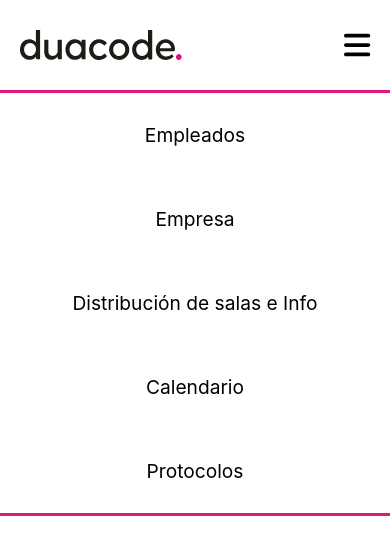
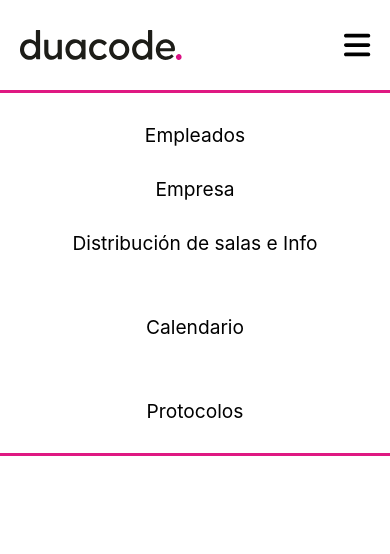
Before and after one commit to EliasMairaRookie/DuacodeApp, a React (Create React App) app in the folder duacodeapp/: page / in a window 390 px wide. Shown: the top 554 px of the page. Built offline with nearby package versions, Linux system fonts and the light colour scheme.

Commit message:
Cabecera semifuncional

```diff
--- a/duacodeapp/src/css/cabecera.css
+++ b/duacodeapp/src/css/cabecera.css
@@ -53,18 +53,64 @@
     align-items: center;
     justify-content: center;
 }
-  .menu-actual{
-    font-weight:bold;
-  }
-  .menu-item:hover {
-    font-weight:bold;
+
+
+.menu-item:hover .nav-url {
+  font-weight: bold;
+}
+
+
+
+  .menu-item-empresa{
+    flex: 1;
+    cursor: pointer;
+    font-size: 1.2rem;
+    display: flex;
+    justify-content: center;
+    align-items: center;
+    position: relative;
   }
 
-  /* Responsivo: para pantallas pequeñas */
-  @media (max-width: 768px) {
-    .nav-menu {
-      flex-direction: column;
-    }
+
+  .submenu {
+    display: none; /* Oculto por defecto */
+    position: absolute;
+    top: 100%;
+    background-color: #684e54;
+    z-index: 1;
+
+  }
+
+  .submenu-item{
+    border-top:1px solid black;
+  }
+
+  /* Hover en submenú */
+  .submenu-item:hover .nav-url {
+  font-weight: bold;
+  }
+
+
+  /* Submenú activo cuando se hace clic en "Empresa" */
+  .submenu.active {
+    display: block;
 
 
   }
+
+  .menu-item-empresa.active{
+    font-weight: bold;
+  }
+  .bold{
+    font-weight: bold;
+  }
+
+
+    /* Responsive: para pantallas pequeñas */
+    @media (max-width: 768px) {
+      .nav-menu {
+        flex-direction: column;
+      }
+
+
+    }
--- a/duacodeapp/src/js/cabecera.js
+++ b/duacodeapp/src/js/cabecera.js
@@ -2,18 +2,27 @@ import '../css/cabecera.css';
 import logo from '../imagenes/logo-duacode-negro.svg';
 import { FontAwesomeIcon } from "@fortawesome/react-fontawesome";
 import { faBars } from "@fortawesome/free-solid-svg-icons";
+import React, { useState } from 'react';
 
+const Cabecera = () => {
+  const [isSubmenuOpen, setIsSubmenuOpen] = useState(false);
 
-function Cabecera (){
+  const toggleSubmenu = () => {
+    setIsSubmenuOpen(prevState => !prevState);
+  };
 
-    return(
+  return (
     <header className="header">
       <div className="header-top">
         <div className="div-logo">
-            <a href="/" className='nav-url'><img src={logo} alt="Logo" className='logo'/></a>
+          <a href="/" className='nav-url'>
+            <img src={logo} alt="Logo" className='logo' />
+          </a>
         </div>
         <div className="icon">
-            <a href="/ajustes" className='nav-url'><FontAwesomeIcon icon={faBars} className='icono'/></a>
+          <a href="/ajustes" className='nav-url'>
+            <FontAwesomeIcon icon={faBars} className='icono' />
+          </a>
         </div>
       </div>
 
@@ -21,8 +30,20 @@ function Cabecera (){
         <div className="menu-item">
           <a href="/*" className='nav-url'>Empleados</a>
         </div>
-          <div className="menu-item">
-          <a href="/*" className='nav-url'>Empresa</a>
+        {/* Empresa con submenú */}
+        <div className={`menu-item-empresa ${isSubmenuOpen ? 'bold' : ''}`} onClick={toggleSubmenu}>
+          <span>Empresa</span>
+          <div className={`submenu ${isSubmenuOpen ? 'active' : ''}`}>
+            <div className="submenu-item">
+              <a href='/*' className='nav-url'>Eventos</a>
+            </div>
+            <div className="submenu-item">
+              <a href='/*' className='nav-url'>Noticias y comunicados</a>
+            </div>
+            <div className="submenu-item">
+              <a href='/*' className='nav-url'>Proyectos y clientes</a>
+            </div>
+          </div>
         </div>
         <div className="menu-item">
           <a href="/*" className='nav-url'>Distribución de salas e Info</a>
@@ -36,7 +57,6 @@ function Cabecera (){
       </nav>
     </header>
   );
+};
 
-
-}
 export default Cabecera;
```
Lines whose indentation alone changed are shown as unchanged.
